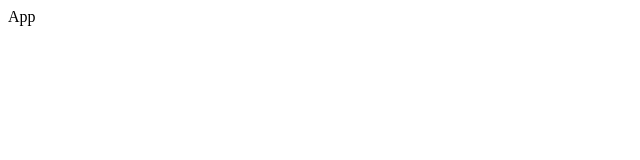
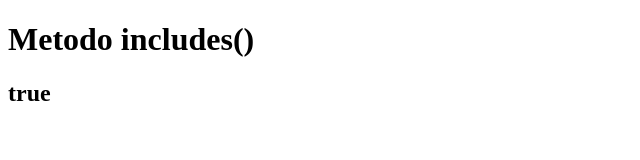
Before and after one commit to Lucas20santos/html-css-js, a plain HTML site: page workingWithStringSearchAndSliceMethods/index.html in a window 1280 px wide. Shown: the whole page, without its empty margins (0-640 px from the left). Drawn offline with Linux system fonts and the light colour scheme.

Commit message:
Subindo aulas.

```diff
--- a/workingWithStringSearchAndSliceMethods/howCanyouTestIfAStringContainsASubstring.js
+++ b/workingWithStringSearchAndSliceMethods/howCanyouTestIfAStringContainsASubstring.js
@@ -0,0 +1,12 @@
+const app = document.getElementById('app');
+// app.innerText =
+const tagHtml = app.innerHTML;
+const estilos = app.style;
+
+app.innerHTML = "<h1>Metodo includes()</h1>";
+let phrase = "Javascript is awesome";
+let result = phrase.includes("awesome");
+
+const text = document.getElementById("resposta");
+
+text.innerText = `${result}`
--- a/workingWithStringSearchAndSliceMethods/index.html
+++ b/workingWithStringSearchAndSliceMethods/index.html
@@ -6,6 +6,11 @@
     <title>Document</title>
 </head>
 <body>
-    <div id="app">App</div>
+    <div id="app">
+    </div>
+    <h2 id="resposta">
+        Resposta
+    </h2>
+    <script src="../workingWithStringSearchAndSliceMethods/howCanyouTestIfAStringContainsASubstring.js"></script>
 </body>
 </html>
```
Also changed, not shown: workingWithStringSearchAndSliceMethods/howCanYouExtractASubstringFromAString.js (+16 -0 lines).
